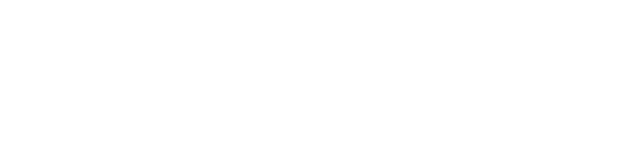
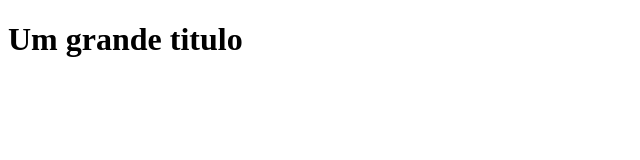
Before and after one commit to lerocha34/curso_git_1, a plain HTML site: page index.html in a window 1280 px wide. Shown: the whole page, without its empty margins (0-640 px from the left). Drawn offline with Linux system fonts and the light colour scheme.

Commit message:
um titulo

```diff
--- a/index.html
+++ b/index.html
@@ -7,6 +7,6 @@
     <title>Document</title>
 </head>
 <body>
-
+    <h1>Um grande titulo</h1>
 </body>
 </html>
```
